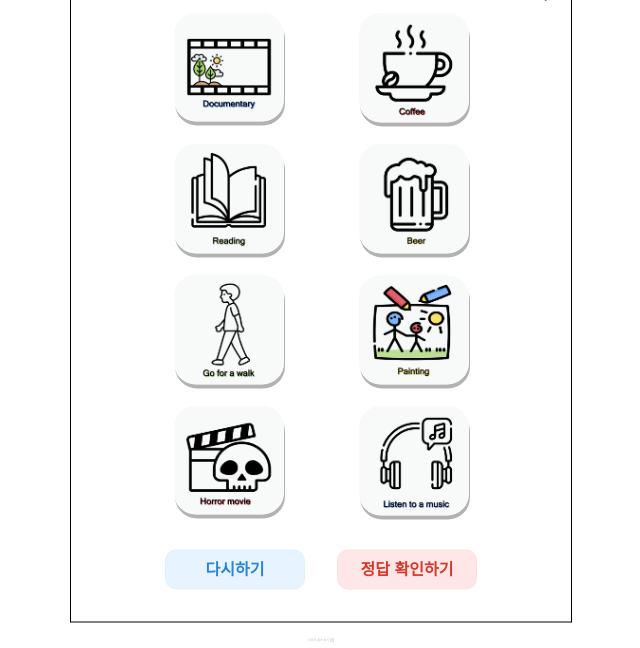
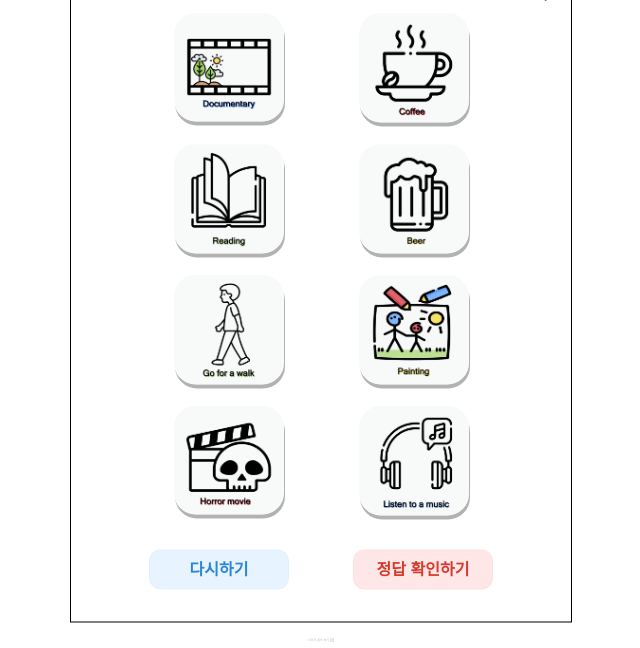
Before and after one commit to suhado/ImgcardGame, a plain HTML site: page index.html in a window 1280 px wide. Both pictures are taken after a click on the button "시작하기". Shown: the part 152-800 px from the top of the page, without its empty margins (327-967 px from the left). Drawn offline with Linux system fonts and the light colour scheme; a web font is replaced by a local one.

Commit message:
버튼 gap 수정

```diff
--- a/index.css
+++ b/index.css
@@ -142,7 +142,7 @@
   .btns {
     margin-top: 2rem;
     display: flex;
-    column-gap: 2rem;
+    column-gap: 4rem;
     text-align: center;
     justify-content: center;
   }
```
